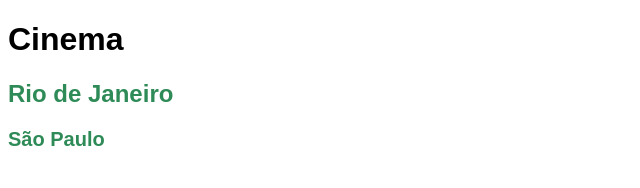
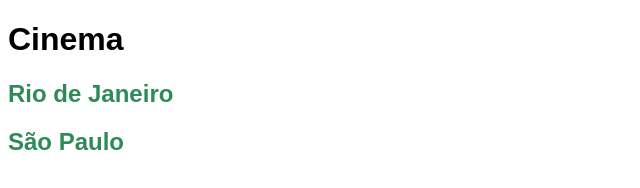
Before and after one commit to GabrielGarciaRibeiroDeSouza/exerc-cios-de-programa-o, a plain HTML site: page cinema/index.html in a window 1280 px wide. Shown: the full height of the page, 0-640 px from the left. Drawn offline with Linux system fonts and the light colour scheme.

Commit message:
correção da atividade cinema

```diff
--- a/cinema/index.html
+++ b/cinema/index.html
@@ -13,11 +13,9 @@
 <body>
 
   <h1>Cinema</h1>
+
   <h2><a href="/estados/rj.html" class="estado">Rio de Janeiro</a></h2>
-
-  <h2>
-    <p><a href="/estados/sp.html" class="estado">São Paulo</a></p>
-  </h2>
+  <h2><a href="/estados/sp.html" class="estado">São Paulo</a></h2>
 </body>
 
 </html>
```
